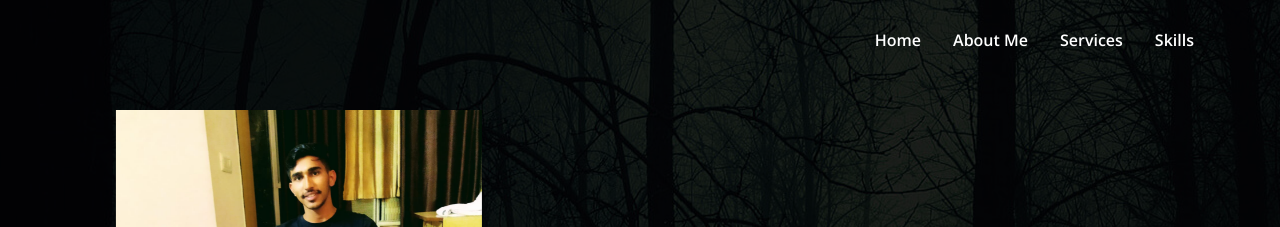
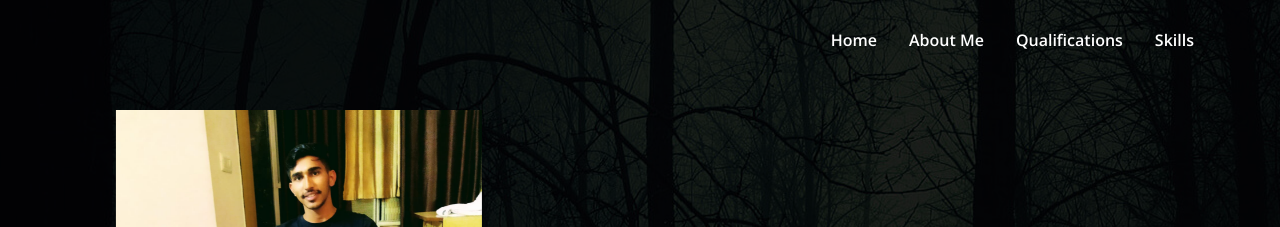
Before and after one commit to SandeepSingle/sandeepsingle.github.io, a plain HTML site: page index.html in a window 1280 px wide. Shown: the top 227 px of the page. Drawn offline with nearby package versions, Linux system fonts and the light colour scheme.

Commit message:
Update index.html

```diff
--- a/index.html
+++ b/index.html
@@ -32,7 +32,7 @@
                                <ul>
                                    <li><a href="#">Home</a></li>
                                    <li><a href="#about_us">About Me</a></li>
-                                   <li><a href="#services">Services</a></li>
+                                   <li><a href="#services">Qualifications</a></li>
                                    <li><a href="#skills">Skills</a></li>
                                </ul>
                            </div>
```
